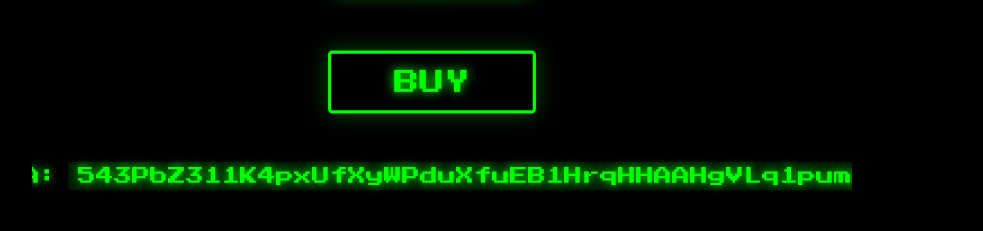
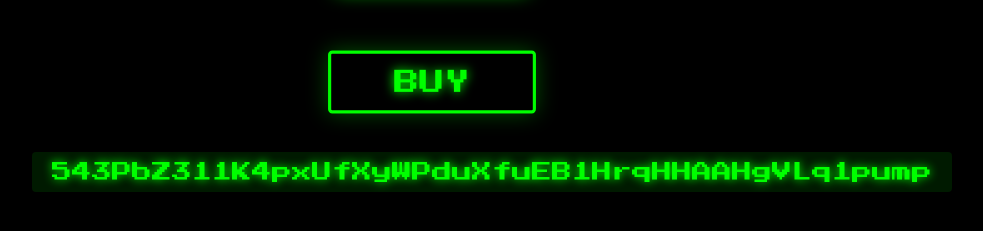
Before and after one commit to mayabakhai/jeet, a plain HTML site: page index.html in a window 1280 px wide. Shown: the part 405-636 px from the top of the page, without its empty margins (208-1191 px from the left). Drawn offline with Linux system fonts and the light colour scheme.

Commit message:
Add files via upload

```diff
--- a/index.html
+++ b/index.html
@@ -64,6 +64,7 @@
             max-width: 800px;
             width: 100%;
             text-align: center;
+            padding: 0 20px;
         }
 
         .buy-button {
@@ -102,35 +103,21 @@
             box-shadow: 0 0 30px rgba(0, 255, 0, 0.6);
         }
 
-        .ca-container {
+        .address {
+            display: inline-block;
             margin-top: 20px;
-            font-size: 18px;
+            font-size: 20px;
             color: #00ff00;
-            text-shadow: 0 0 10px #00ff00;
-            display: inline-flex;
-            justify-content: center;
-            align-items: center;
-            gap: 10px;
-            white-space: nowrap;
-            overflow: auto;
-            max-width: 100%;
-            padding: 10px;
-        }
-
-        .ca-label {
-            color: #00ff00;
-            flex-shrink: 0;
-        }
-
-        .ca-address {
             background: rgba(0, 255, 0, 0.1);
-            padding: 5px 10px;
+            padding: 10px 20px;
             border-radius: 4px;
             cursor: pointer;
             transition: all 0.3s ease;
+            text-shadow: 0 0 10px #00ff00;
+            white-space: nowrap;
         }
 
-        .ca-address:hover {
+        .address:hover {
             background: rgba(255, 0, 255, 0.1);
             color: #ff00ff;
             text-shadow: 0 0 15px #ff00ff;
@@ -147,18 +134,10 @@
                 font-size: 18px;
                 padding: 12px 40px;
             }
-            .ca-container {
+            .address {
                 font-size: 14px;
+                padding: 8px 16px;
             }
-        }
-
-        /* Hide scrollbar but keep functionality */
-        .ca-container::-webkit-scrollbar {
-            display: none;
-        }
-        .ca-container {
-            -ms-overflow-style: none;
-            scrollbar-width: none;
         }
     </style>
 </head>
@@ -167,9 +146,8 @@
         <h1>$JEET</h1>
         <div class="emoji">👳🏾‍♂️</div>
         <a href="https://pump.fun/543PbZ311K4pxUfXyWPduXfuEB1HrqHHAAHgVLq1pump" target="_blank" class="buy-button">BUY</a>
-        <div class="ca-container">
-            <span class="ca-label">CA:</span>
-            <span class="ca-address" onclick="navigator.clipboard.writeText('543PbZ311K4pxUfXyWPduXfuEB1HrqHHAAHgVLq1pump')">543PbZ311K4pxUfXyWPduXfuEB1HrqHHAAHgVLq1pump</span>
+        <div>
+            <span class="address" onclick="navigator.clipboard.writeText('543PbZ311K4pxUfXyWPduXfuEB1HrqHHAAHgVLq1pump')">543PbZ311K4pxUfXyWPduXfuEB1HrqHHAAHgVLq1pump</span>
         </div>
     </div>
 </body>
```
